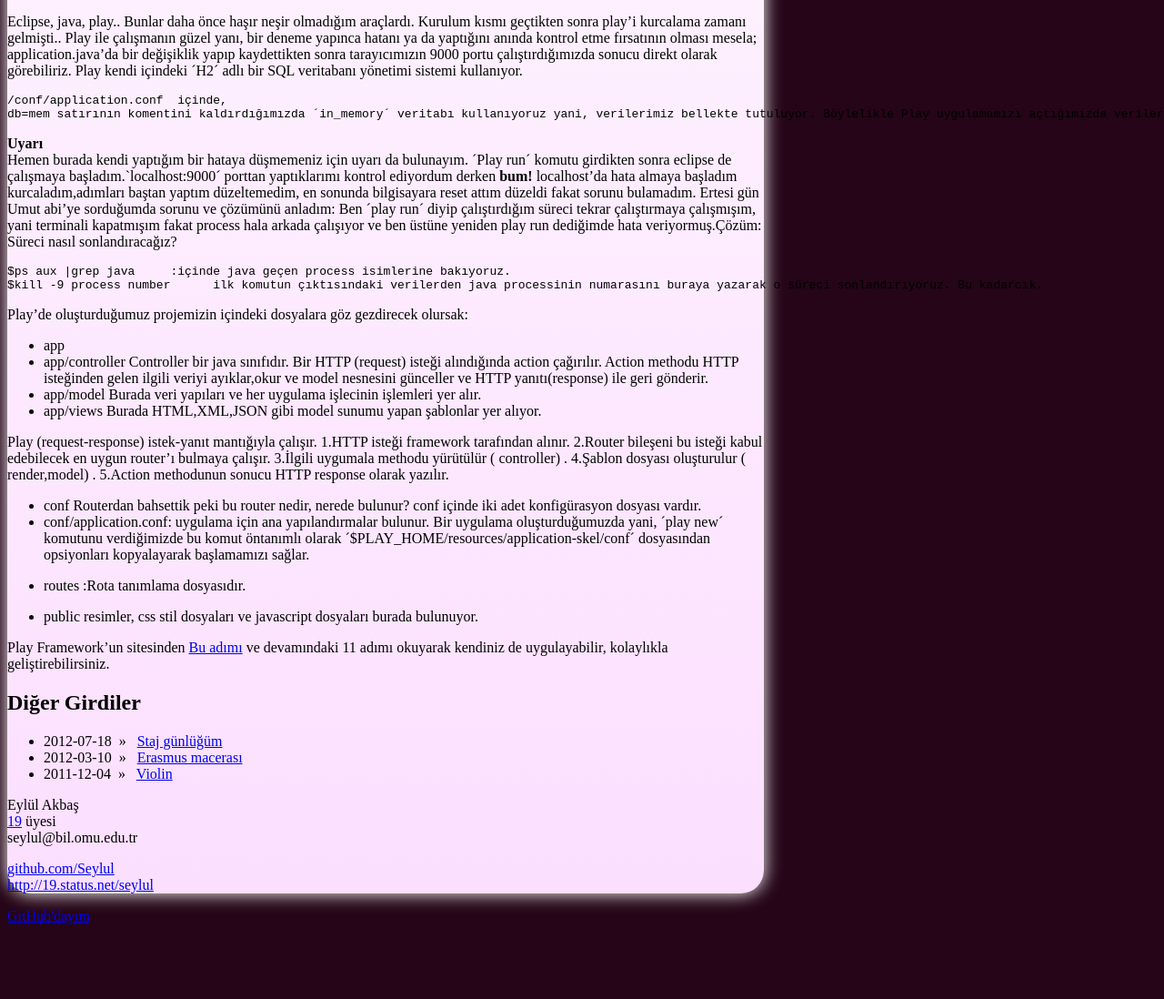
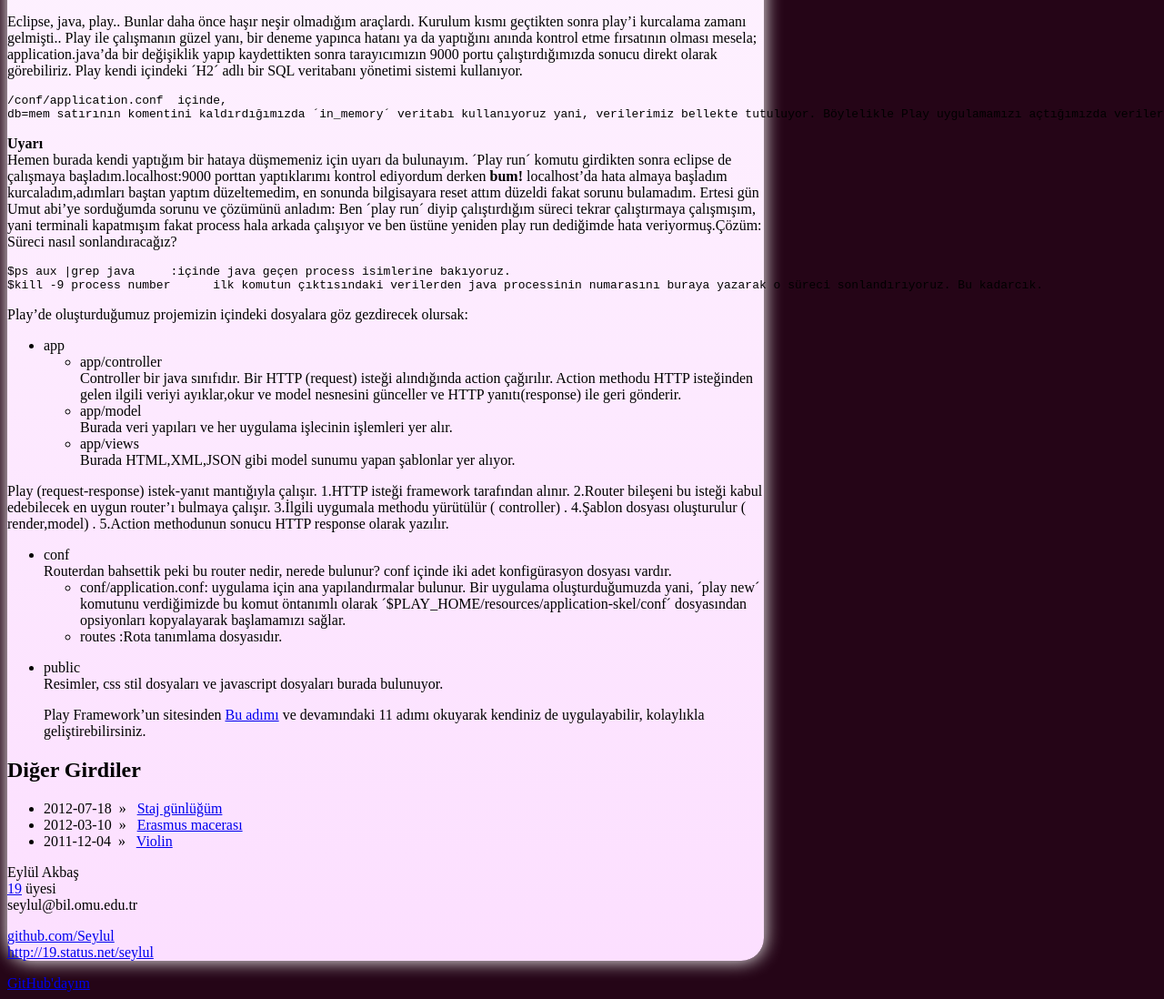
Before and after one commit to Seylul/seylul.github.io, a Jekyll site: the page built from 7/_posts/2012-07-21-play.md, in a window 1280 px wide and 1400 px high, scrolled down 587 px. Shown: the part 302-1400 px from the top of the window at 91% size. Built offline with Jekyll 4.4.1, drawn with Linux system fonts in a browser that asks for light colours; comment, search, counter and statistics services are not loaded; before the commit the page ends 1913 px from its top, so only the background shows below that.

Commit message:
syntax edit

```diff
--- a/7/_posts/2012-07-21-play.md
+++ b/7/_posts/2012-07-21-play.md
@@ -42,7 +42,7 @@
 satırının komentini kaldırdığımızda ´in_memory´ veritabı kullanıyoruz yani, verilerimiz bellekte tutuluyor. Böylelikle Play uygulamamızı açtığımızda verilere ulaşabiliyoruz, uygulamayı kapattığımızda ulaşamıyoruz.
 
 **Uyarı**
-Hemen burada kendi yaptığım bir hataya düşmemeniz için uyarı da bulunayım. ´Play run´ komutu girdikten sonra eclipse de çalışmaya başladım.`localhost:9000´ porttan yaptıklarımı kontrol ediyordum derken **bum!** localhost'da hata almaya başladım kurcaladım,adımları baştan yaptım düzeltemedim, en sonunda bilgisayara reset attım düzeldi fakat sorunu bulamadım. Ertesi gün Umut abi'ye sorduğumda sorunu ve çözümünü anladım: Ben ´play run´ diyip çalıştırdığım süreci tekrar çalıştırmaya çalışmışım, yani terminali kapatmışım fakat process hala arkada çalışıyor ve ben üstüne yeniden play run dediğimde hata veriyormuş.Çözüm: Süreci nasıl sonlandıracağız?
+Hemen burada kendi yaptığım bir hataya düşmemeniz için uyarı da bulunayım. ´Play run´ komutu girdikten sonra eclipse de çalışmaya başladım.localhost:9000 porttan yaptıklarımı kontrol ediyordum derken **bum!** localhost'da hata almaya başladım kurcaladım,adımları baştan yaptım düzeltemedim, en sonunda bilgisayara reset attım düzeldi fakat sorunu bulamadım. Ertesi gün Umut abi'ye sorduğumda sorunu ve çözümünü anladım: Ben ´play run´ diyip çalıştırdığım süreci tekrar çalıştırmaya çalışmışım, yani terminali kapatmışım fakat process hala arkada çalışıyor ve ben üstüne yeniden play run dediğimde hata veriyormuş.Çözüm: Süreci nasıl sonlandıracağız?
 
 	$ps aux |grep java     :içinde java geçen process isimlerine bakıyoruz.
 	$kill -9 process number
@@ -50,11 +50,11 @@
 
 Play'de oluşturduğumuz projemizin içindeki dosyalara göz gezdirecek olursak:
 - app
-+ app/controller
+  + app/controller
 Controller bir java sınıfıdır. Bir HTTP (request) isteği alındığında action çağırılır. Action methodu HTTP isteğinden gelen ilgili veriyi ayıklar,okur ve model nesnesini günceller ve HTTP yanıtı(response) ile geri gönderir.
-+ app/model
+  + app/model
 Burada veri yapıları ve her uygulama işlecinin işlemleri yer alır.
-+ app/views
+  + app/views
 Burada HTML,XML,JSON gibi model sunumu yapan şablonlar yer alıyor.
 
 Play (request-response) istek-yanıt mantığıyla çalışır.
@@ -67,10 +67,10 @@
 - conf
 Routerdan bahsettik peki bu router nedir, nerede bulunur?
 conf içinde iki adet konfigürasyon dosyası vardır.
-+ conf/application.conf: uygulama için ana yapılandırmalar bulunur. Bir uygulama oluşturduğumuzda yani, ´play new´ komutunu verdiğimizde bu komut öntanımlı olarak ´$PLAY_HOME/resources/application-skel/conf´ dosyasından opsiyonları kopyalayarak başlamamızı sağlar.
-+ routes :Rota tanımlama dosyasıdır.
+  + conf/application.conf: uygulama için ana yapılandırmalar bulunur. Bir uygulama oluşturduğumuzda yani, ´play new´ komutunu verdiğimizde bu komut öntanımlı olarak ´$PLAY_HOME/resources/application-skel/conf´ dosyasından opsiyonları kopyalayarak başlamamızı sağlar.
+  + routes :Rota tanımlama dosyasıdır.
 
 - public
-resimler, css stil dosyaları ve javascript dosyaları burada bulunuyor.
+Resimler, css stil dosyaları ve javascript dosyaları burada bulunuyor.
 
-Play Framework'un sitesinden [Bu adımı](http://www.playframework.org/documentation/1.2.4/guide1) ve devamındaki 11 adımı okuyarak kendiniz de uygulayabilir, kolaylıkla geliştirebilirsiniz.
+   Play Framework'un sitesinden [Bu adımı](http://www.playframework.org/documentation/1.2.4/guide1) ve devamındaki 11 adımı okuyarak kendiniz de uygulayabilir, kolaylıkla geliştirebilirsiniz.
```
Also changed, not shown: 1 other file.
